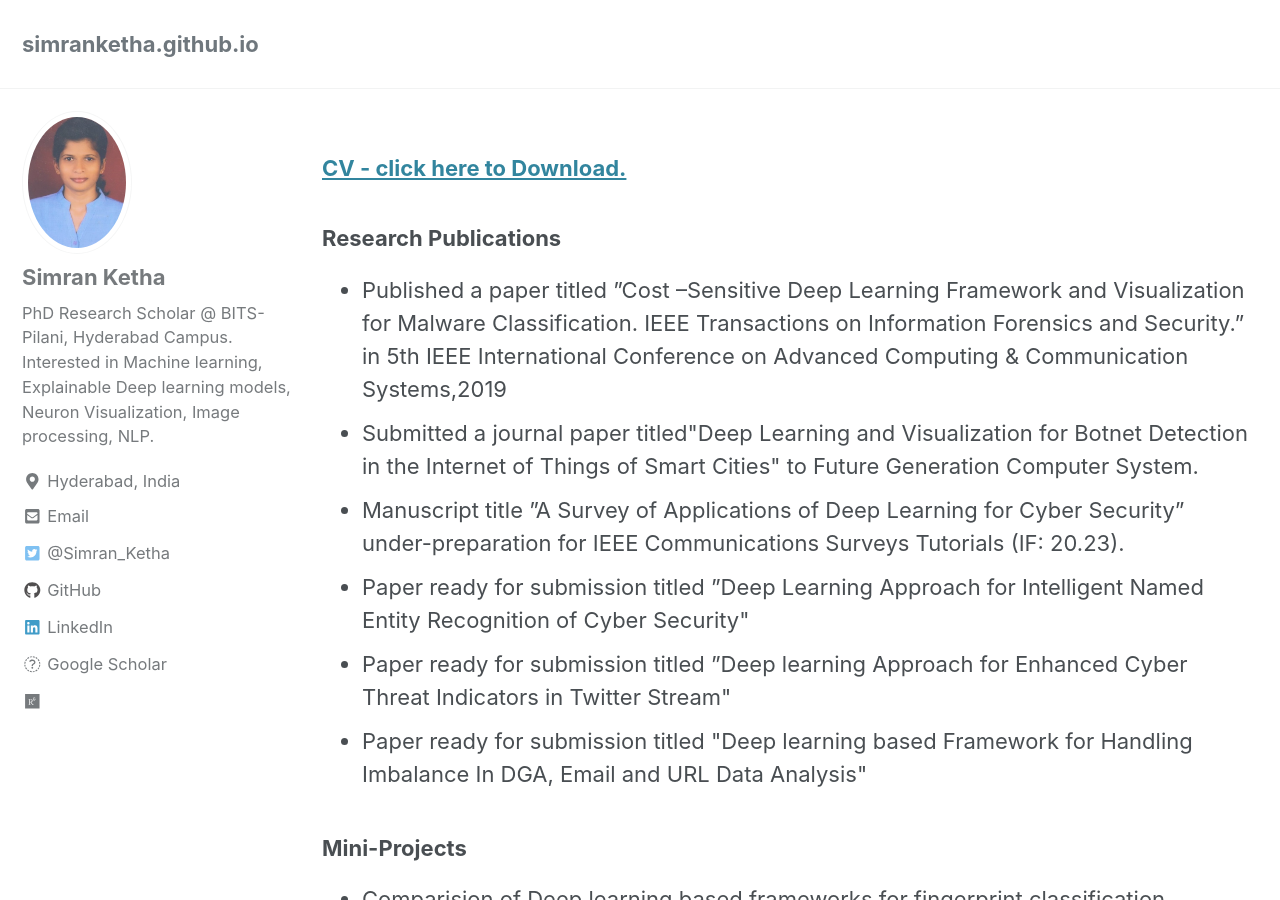
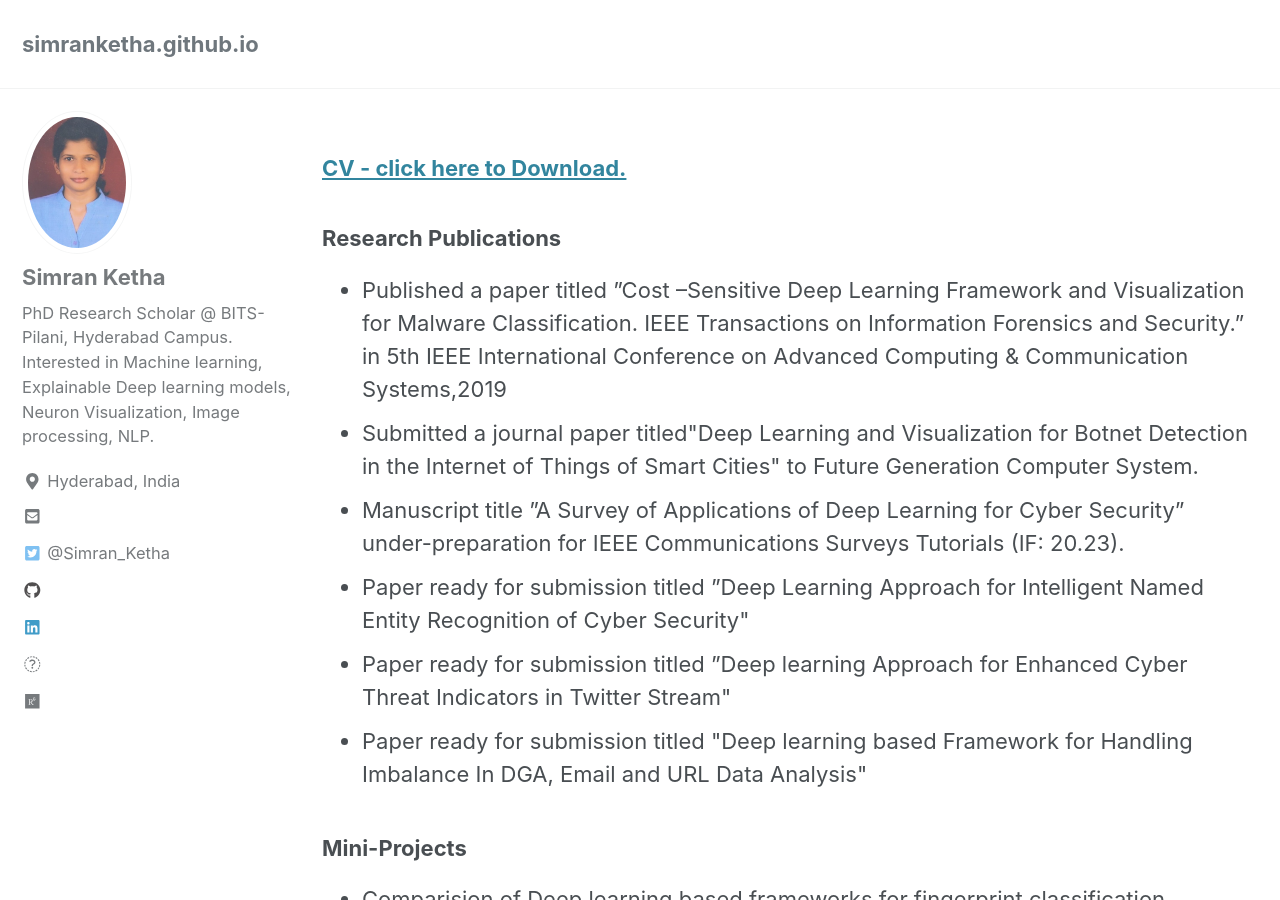
Before and after one commit to simranketha/simranketha.github.io, a Jekyll site: the page built from index.html, in a window 1280 px wide and 900 px high. Built offline with Jekyll 4.4.1, drawn with Linux system fonts in a browser that asks for light colours; cached includes are drawn as plain includes; the list of posts is cut into pages by our own code.

Commit message:
Update _config.yml

```diff
--- a/_config.yml
+++ b/_config.yml
@@ -112,7 +112,7 @@ author:
   location         : "Hyderabad, India"
   email            :
   links            :
-    - label: "Email"
+    - label: ""
       icon: "fas fa-fw fa-envelope-square"
       url: mailto:simiketha19@gmail.com
     - label: "Website"
@@ -124,7 +124,7 @@ author:
     - label: "Facebook"
       icon: "fab fa-fw fa-facebook-square"
       # url: "https://facebook.com/"
-    - label: "GitHub"
+    - label: ""
       icon: "fab fa-fw fa-github"
       url: "https://github.com/simranketha"
     - label: "Instagram"
@@ -133,11 +133,11 @@ author:
     - label: "Kaggle"
       icon: "fab fa-fw fa-kaggle"
       #url:
-    - label: "LinkedIn"
+    - label: ""
       icon: "fab fa-fw fa-linkedin"
       url: "https://www.linkedin.com/in/simranketha"
-    - label: "Google Scholar"
-      icon: "fab fa-fw fa-googlescholar"
+    - label: ""
+      icon: "fab fa-fw fa-google-scholar"
       url: "https://scholar.google.com/citations?user=3k_akr4AAAAJ&hl=en"
     - label: ""
       icon: "fab fa-fw fa-researchgate"
@@ -167,7 +167,7 @@ footer:
       icon: "fab fa-fw fa-researchgate"
       url: "https://www.researchgate.net/profile/Simran-Ketha"
     - label: "Google Scholar"
-      icon: "fab fa-fw fa-googlescholar"
+      icon: "fab fa-fw fa-google-scholar"
       url: "https://scholar.google.com/citations?user=3k_akr4AAAAJ&hl=en"
 
 
```
